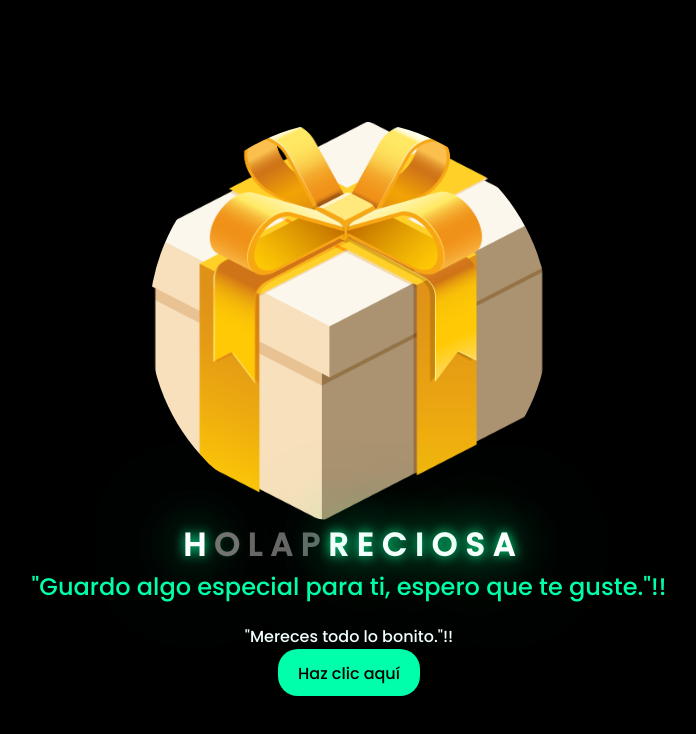
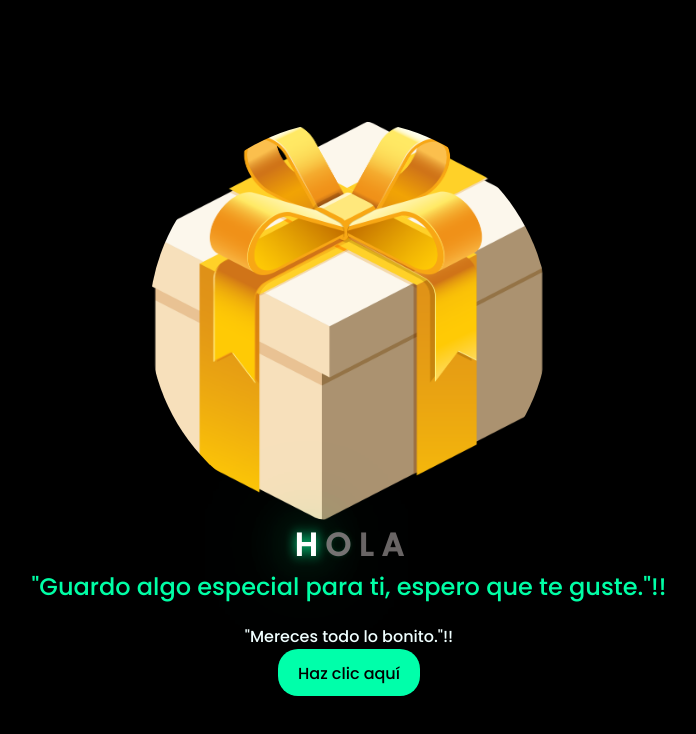
Before and after one commit to Ingcesar24/Feliz-Dia-de-la-Mujer-Mi-Se-orita-Bonita-ingcesar24.github.io, a plain HTML site: page index.html in a window 1280 px wide. Shown: the whole page, without its empty margins (299-995 px from the left). Drawn offline with Linux system fonts and the light colour scheme.

Commit message:
Update index.html

```diff
--- a/index.html
+++ b/index.html
@@ -14,14 +14,6 @@
         <span>H</span>
         <span>O</span>
         <span>L</span>
-        <span>A</span>
-        <span>P</span>
-        <span>R</span>
-        <span>E</span>
-        <span>C</span>
-        <span>I</span>
-        <span>O</span>
-        <span>S</span>
         <span>A</span>
     </div>
     <div class="greetings">
```
